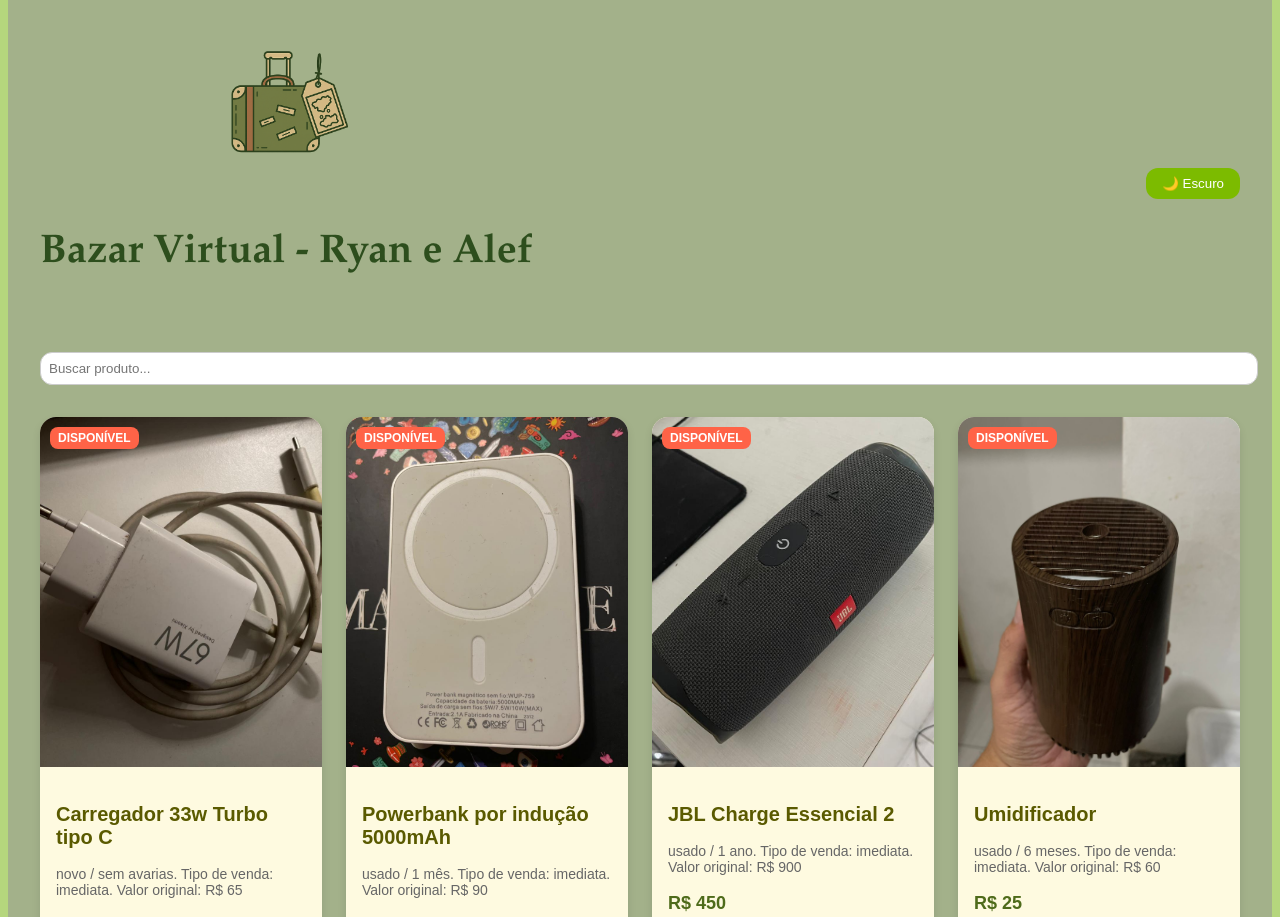
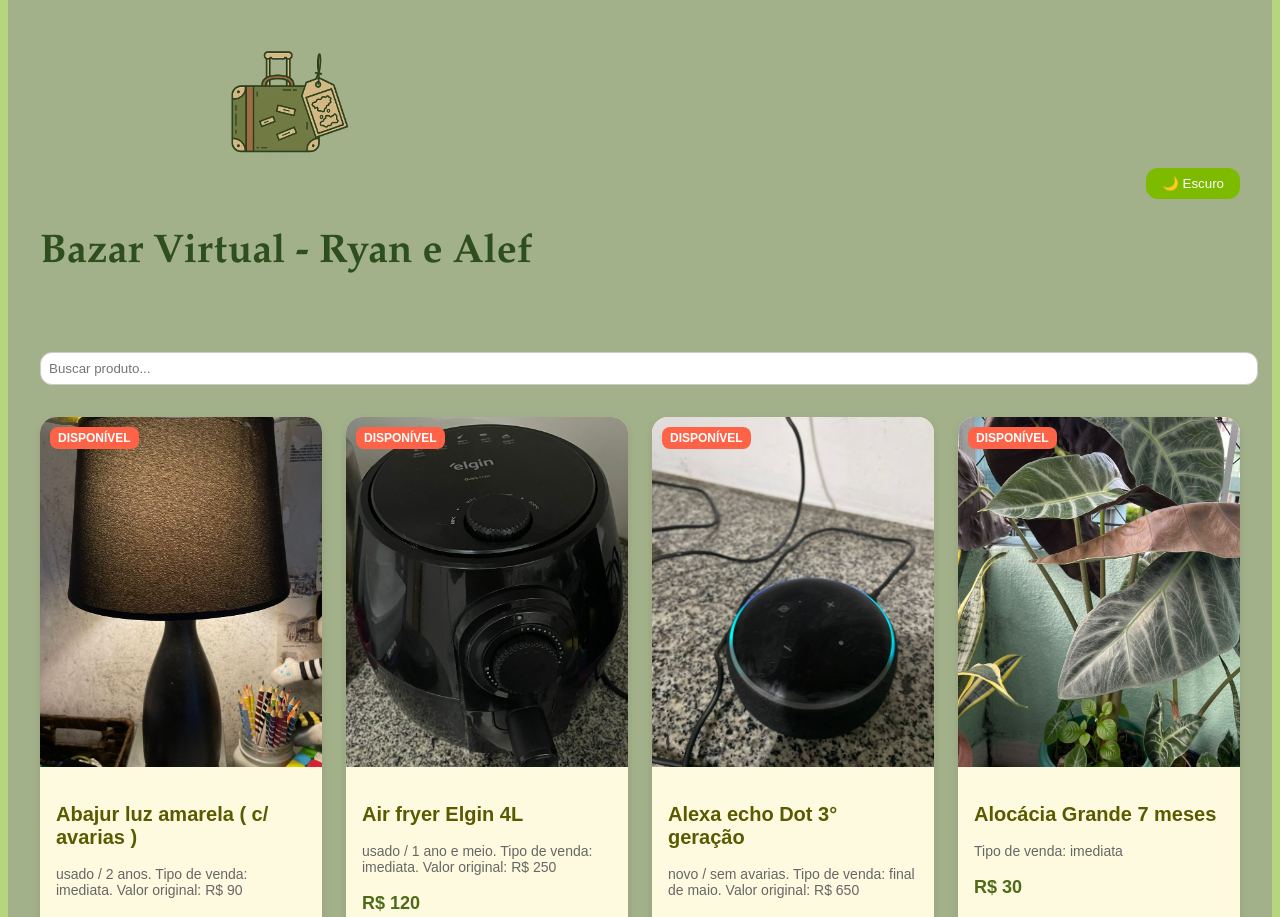
Before and after one commit to Ryaanlucas/bazar, a React (Create React App) app: page / in a window 1280 px wide. Shown: the top 917 px of the page. Built offline with nearby package versions, Linux system fonts and the light colour scheme.

Commit message:
Update App.js

```diff
--- a/src/App.js
+++ b/src/App.js
@@ -315,7 +315,9 @@ export default function App() {
       />
 
       <div style={{ display: 'grid', gap: '1.5rem', gridTemplateColumns: 'repeat(auto-fit, minmax(280px, 1fr))' }}>
-        {filteredItems.map((item) => (
+  {filteredItems
+    .sort((a, b) => a.name.localeCompare(b.name))
+    .map((item) => (
           <div key={item.id} style={{ backgroundColor: darkMode ? '#2a2a2a' : '#fefae0', borderRadius: '1rem', boxShadow: '0 4px 8px rgba(0,0,0,0.1)', overflow: 'hidden' }}>
             <div style={{ position: 'relative', overflow: 'hidden' }}>
               <img
```
